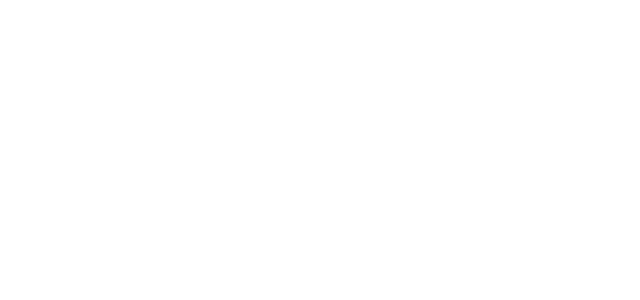
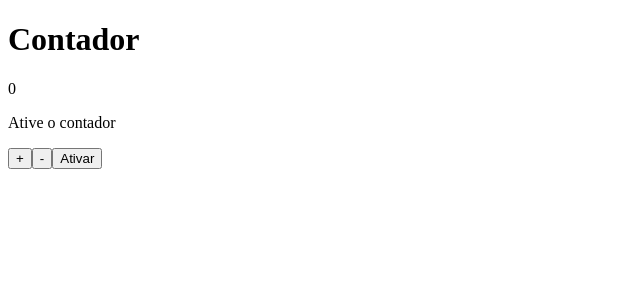
Before and after one commit to SrMarcelo/aprendendo-redux, a React (Create React App) app: page / in a window 1280 px wide. Shown: the top 300 px of the page, without its empty margins (0-640 px from the left). Built offline with nearby package versions, Linux system fonts and the light colour scheme.

Commit message:
feat: estrutura básica do contador

```diff
--- a/src/App.js
+++ b/src/App.js
@@ -1,7 +1,16 @@
 function App() {
   return (
     <div>
-      <p></p>
+      <h1>Contador</h1>
+      <div>
+        <p>0</p>
+        <p>Ative o contador</p>
+      </div>
+      <div>
+        <button>+</button>
+        <button>-</button>
+        <button>Ativar</button>
+      </div>
     </div>
   );
 }
```
